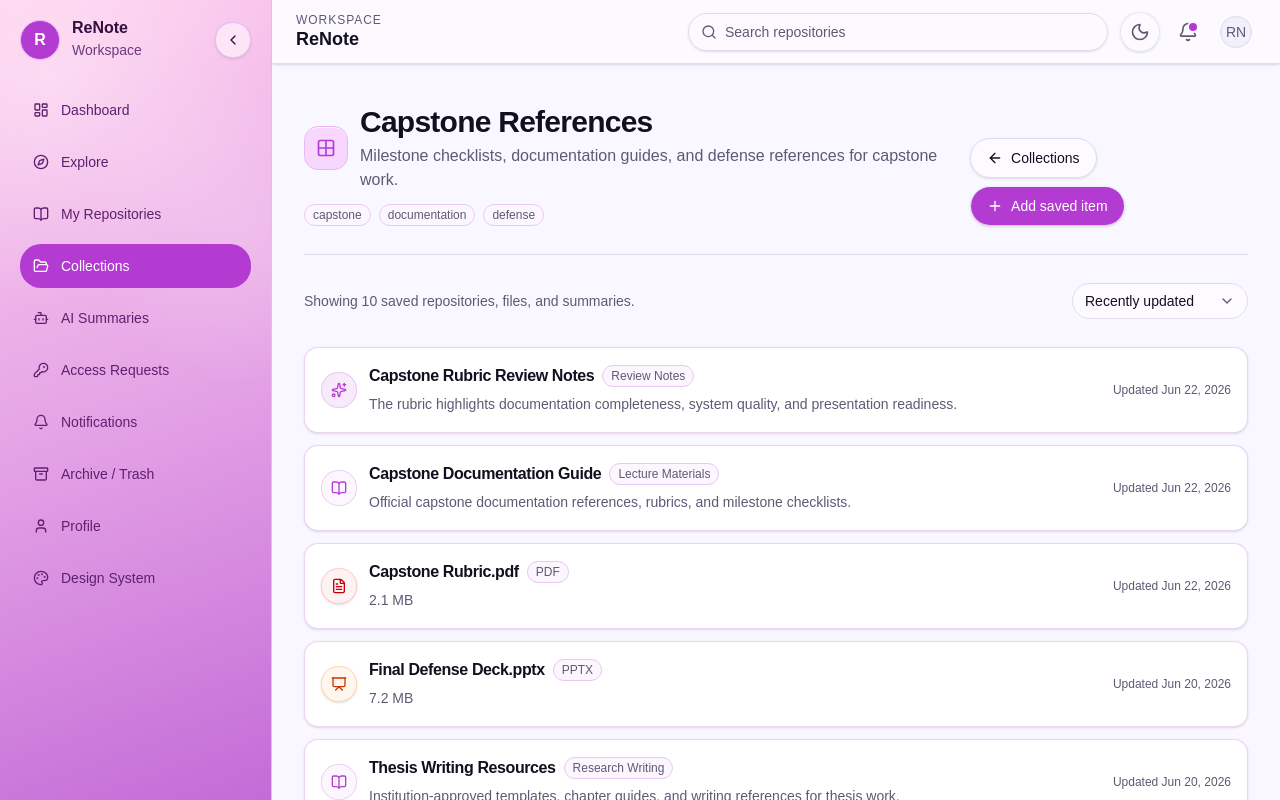
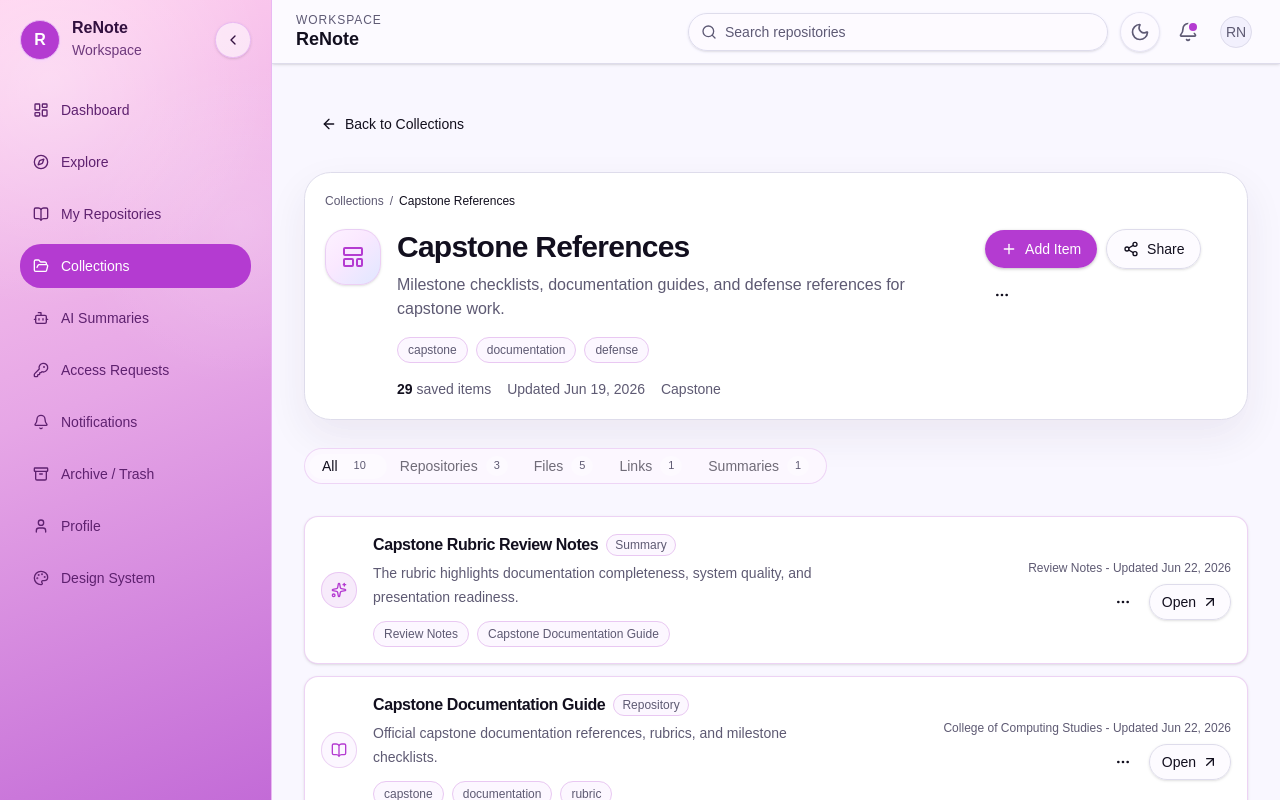
Before and after one commit to AlihCA/renote-development, a React (Vite) app in the folder renote/: page /app/collections/collection-capstone-references in a window 1280 px wide. Built offline with nearby package versions, Linux system fonts and the light colour scheme.

Commit message:
Phase 11.1: Polish Collection Page

```diff
--- a/renote/src/pages/app/CollectionDetailsPage.jsx
+++ b/renote/src/pages/app/CollectionDetailsPage.jsx
@@ -1,29 +1,42 @@
 import { useMemo, useState } from "react"
 import { Link, useParams } from "react-router"
 import {
+  Archive,
   ArrowLeft,
+  ArrowUpRight,
   BookOpen,
+  Bookmark,
   FileQuestion,
+  FileText,
+  GraduationCap,
   Grid2x2,
+  LayoutTemplate,
+  Library,
+  MoreHorizontal,
+  Pencil,
   Plus,
   Search,
+  Share2,
+  ShieldCheck,
   Sparkles,
+  Trash2,
 } from "lucide-react"
 import { toast } from "sonner"
 
 import EmptyState from "@/components/common/EmptyState"
-import PageHeader from "@/components/common/PageHeader"
 import PageShell from "@/components/common/PageShell"
 import FileTypeIcon from "@/components/files/FileTypeIcon"
 import { Badge } from "@/components/ui/badge"
 import { Button } from "@/components/ui/button"
 import {
-  Select,
-  SelectContent,
-  SelectItem,
-  SelectTrigger,
-  SelectValue,
-} from "@/components/ui/select"
+  DropdownMenu,
+  DropdownMenuContent,
+  DropdownMenuItem,
+  DropdownMenuLabel,
+  DropdownMenuSeparator,
+  DropdownMenuTrigger,
+} from "@/components/ui/dropdown-menu"
+import { Tabs, TabsList, TabsTrigger } from "@/components/ui/tabs"
 import {
   mockCollections,
   mockFiles,
@@ -31,12 +44,45 @@ import {
   mockSummaries,
 } from "@/data"
 
+const defaultCover = {
+  coverLabel: "General Study",
+  coverGradient: "linear-gradient(135deg, #FDF2FF 0%, #F5E8FF 50%, #EEF2FF 100%)",
+  coverIcon: "grid",
+}
+
+const coverIconMap = {
+  book: BookOpen,
+  bookmark: Bookmark,
+  document: FileText,
+  graduation: GraduationCap,
+  grid: Grid2x2,
+  library: Library,
+  shield: ShieldCheck,
+  template: LayoutTemplate,
+}
+
+const tabOptions = [
+  { label: "All", value: "all" },
+  { label: "Repositories", value: "repository" },
+  { label: "Files", value: "file" },
+  { label: "Links", value: "link" },
+  { label: "Summaries", value: "summary" },
+]
+
 function formatDate(value) {
   return new Intl.DateTimeFormat("en", {
     month: "short",
     day: "numeric",
     year: "numeric",
   }).format(new Date(value))
+}
+
+function getCollectionCover(collection) {
+  return {
+    coverLabel: collection.coverLabel ?? defaultCover.coverLabel,
+    coverGradient: collection.coverGradient ?? defaultCover.coverGradient,
+    coverIcon: collection.coverIcon ?? defaultCover.coverIcon,
+  }
 }
 
 function getCollectionResources(collection) {
@@ -58,6 +104,22 @@ function getCollectionResources(collection) {
   }
 }
 
+function getFileKind(file) {
+  return String(file.extension ?? file.type ?? "file").toLowerCase()
+}
+
+function getFileTypeLabel(file) {
+  const kind = getFileKind(file)
+
+  if (["url", "link"].includes(kind)) return "Link"
+  if (kind === "pdf") return "PDF"
+  if (["doc", "docx"].includes(kind)) return "Document"
+  if (["ppt", "pptx"].includes(kind)) return "Presentation"
+  if (["xls", "xlsx"].includes(kind)) return "Spreadsheet"
+
+  return kind.toUpperCase()
+}
+
 function getSavedItems(collection) {
   const { files, repositories, summaries } = getCollectionResources(collection)
 
@@ -67,54 +129,132 @@ function getSavedItems(collection) {
       description: repository.description,
       href: `/app/workspace/${repository.id}`,
       id: repository.id,
-      label: repository.subject,
+      label: "Repository",
+      source: repository.ownerName,
+      tags: repository.tags ?? [],
       title: repository.title,
       type: "repository",
     })),
-    ...files.map((file) => ({
+    ...files.map((file) => {
+      const kind = getFileKind(file)
+      const isLink = ["url", "link"].includes(kind)
+
+      return {
         date: file.updatedAt ?? file.uploadedAt,
-      description: file.size,
+        description: isLink
+          ? "External academic resource saved to this study board."
+          : `${getFileTypeLabel(file)} file from the saved repository.`,
         extension: file.extension ?? file.type,
         href: `/app/files/${file.id}`,
         id: file.id,
-      label: (file.extension ?? file.type ?? "Link").toUpperCase(),
+        label: getFileTypeLabel(file),
+        source: file.size,
+        tags: [getFileTypeLabel(file), file.ownerName].filter(Boolean),
         title: file.name,
-      type: "file",
-    })),
+        type: isLink ? "link" : "file",
+      }
+    }),
     ...summaries.map((summary) => ({
       date: summary.generatedAt,
       description: summary.preview,
       href: `/app/summaries/${summary.id}`,
       id: summary.id,
-      label: summary.mode,
+      label: "Summary",
+      source: summary.mode,
+      tags: [summary.mode, summary.repositoryTitle].filter(Boolean),
       title: summary.title,
       type: "summary",
     })),
-  ]
+  ].sort((first, second) => new Date(second.date) - new Date(first.date))
 }
 
-function sortSavedItems(items, sort) {
-  return [...items].sort((first, second) => {
-    if (sort === "az") {
-      return first.title.localeCompare(second.title)
+function getTabCount(items, tabValue) {
+  if (tabValue === "all") {
+    return items.length
   }
 
-    if (sort === "type") {
-      const typeComparison = first.type.localeCompare(second.type)
-
-      if (typeComparison !== 0) {
-        return typeComparison
+  return items.filter((item) => item.type === tabValue).length
 }
 
-      return first.title.localeCompare(second.title)
+function CoverIcon({ collection, className }) {
+  const cover = getCollectionCover(collection)
+  const Icon = coverIconMap[cover.coverIcon] ?? Grid2x2
+
+  return <Icon className={className} />
 }
 
-    return new Date(second.date) - new Date(first.date)
-  })
+function CollectionCoverBadge({ collection }) {
+  const cover = getCollectionCover(collection)
+
+  return (
+    <span
+      className="grid size-14 shrink-0 place-items-center rounded-2xl border border-[#E9C8F2]/80 text-primary shadow-sm dark:border-primary/20"
+      style={{ background: cover.coverGradient }}
+    >
+      <CoverIcon collection={collection} className="size-6" />
+    </span>
+  )
+}
+
+function AddItemDropdown({ className, variant = "default" }) {
+  function handleAddItem() {
+    toast("Adding saved items will be connected later.")
+  }
+
+  return (
+    <DropdownMenu>
+      <DropdownMenuTrigger asChild>
+        <Button className={className} type="button" variant={variant}>
+          <Plus className="size-4" />
+          Add Item
+        </Button>
+      </DropdownMenuTrigger>
+      <DropdownMenuContent align="end">
+        <DropdownMenuLabel>Add saved item</DropdownMenuLabel>
+        {["Repository", "File", "Link", "Summary"].map((item) => (
+          <DropdownMenuItem key={item} onSelect={() => handleAddItem(item)}>
+            <Plus className="size-4" />
+            Add {item.toLowerCase()}
+          </DropdownMenuItem>
+        ))}
+      </DropdownMenuContent>
+    </DropdownMenu>
+  )
+}
+
+function HeaderMoreMenu() {
+  return (
+    <DropdownMenu>
+      <DropdownMenuTrigger asChild>
+        <Button aria-label="More collection actions" size="icon-sm" variant="ghost">
+          <MoreHorizontal className="size-4" />
+        </Button>
+      </DropdownMenuTrigger>
+      <DropdownMenuContent align="end">
+        <DropdownMenuLabel>Collection actions</DropdownMenuLabel>
+        <DropdownMenuItem onSelect={() => toast("Edit collection will be connected later.")}>
+          <Pencil className="size-4" />
+          Edit details
+        </DropdownMenuItem>
+        <DropdownMenuItem onSelect={() => toast("Archive collection will be connected later.")}>
+          <Archive className="size-4" />
+          Archive
+        </DropdownMenuItem>
+        <DropdownMenuSeparator />
+        <DropdownMenuItem
+          onSelect={() => toast("Delete collection will be connected later.")}
+          variant="destructive"
+        >
+          <Trash2 className="size-4" />
+          Delete
+        </DropdownMenuItem>
+      </DropdownMenuContent>
+    </DropdownMenu>
+  )
 }
 
 function SavedItemIcon({ item }) {
-  if (item.type === "file") {
+  if (item.type === "file" || item.type === "link") {
     return <FileTypeIcon extension={item.extension ?? item.type} size="sm" />
   }
 
@@ -133,9 +273,36 @@ function SavedItemIcon({ item }) {
   )
 }
 
+function SavedItemMoreMenu({ item }) {
+  return (
+    <DropdownMenu>
+      <DropdownMenuTrigger asChild>
+        <Button aria-label={`More actions for ${item.title}`} size="icon-sm" variant="ghost">
+          <MoreHorizontal className="size-4" />
+        </Button>
+      </DropdownMenuTrigger>
+      <DropdownMenuContent align="end">
+        <DropdownMenuLabel>Saved item actions</DropdownMenuLabel>
+        <DropdownMenuItem onSelect={() => toast("Notes will be connected later.")}>
+          <Pencil className="size-4" />
+          Add note
+        </DropdownMenuItem>
+        <DropdownMenuSeparator />
+        <DropdownMenuItem
+          onSelect={() => toast("Removing saved items will be connected later.")}
+          variant="destructive"
+        >
+          <Trash2 className="size-4" />
+          Remove from board
+        </DropdownMenuItem>
+      </DropdownMenuContent>
+    </DropdownMenu>
+  )
+}
+
 function SavedItemRow({ item }) {
   return (
-    <article className="flex flex-col gap-3 rounded-lg border border-[#E9C8F2]/80 bg-white p-4 shadow-sm transition-colors hover:border-primary/35 hover:bg-[#FFF8FE] dark:border-primary/20 dark:bg-card dark:hover:bg-primary/5 sm:flex-row sm:items-center">
+    <article className="flex flex-col gap-4 rounded-lg border border-[#E9C8F2]/80 bg-white p-4 shadow-sm transition-colors hover:border-primary/35 hover:bg-[#FFF8FE] dark:border-primary/20 dark:bg-card dark:hover:bg-primary/5 sm:flex-row sm:items-center">
       <SavedItemIcon item={item} />
 
       <div className="min-w-0 flex-1">
@@ -156,23 +323,117 @@ function SavedItemRow({ item }) {
         <p className="mt-1 line-clamp-2 text-sm leading-6 text-muted-foreground">
           {item.description}
         </p>
+        <div className="mt-3 flex flex-wrap gap-2">
+          {item.tags.slice(0, 3).map((tag) => (
+            <Badge
+              className="rounded-lg border-[#E9C8F2] bg-[#FCF7FF] px-2.5 py-1 text-xs font-medium text-muted-foreground dark:border-primary/20 dark:bg-primary/5"
+              key={tag}
+              variant="outline"
+            >
+              {tag}
+            </Badge>
+          ))}
+        </div>
       </div>
 
-      <p className="text-xs text-muted-foreground sm:text-right">
-        Updated {formatDate(item.date)}
+      <div className="flex shrink-0 flex-wrap items-center gap-2 sm:justify-end">
+        <p className="w-full text-xs text-muted-foreground sm:text-right">
+          {item.source} - Updated {formatDate(item.date)}
         </p>
+        <SavedItemMoreMenu item={item} />
+        <Button asChild size="sm" variant="outline">
+          <Link to={item.href}>
+            Open
+            <ArrowUpRight className="size-4" />
+          </Link>
+        </Button>
+      </div>
     </article>
+  )
+}
+
+function CollectionHeader({ collection }) {
+  return (
+    <section className="renote-card space-y-5 p-4 sm:p-5">
+      <nav
+        aria-label="Collection location"
+        className="flex flex-wrap items-center gap-1.5 text-xs text-muted-foreground"
+      >
+        <Link className="transition hover:text-primary" to="/app/collections">
+          Collections
+        </Link>
+        <span>/</span>
+        <span className="line-clamp-1 text-foreground">{collection.title}</span>
+      </nav>
+
+      <div className="flex flex-col gap-4 lg:flex-row lg:items-start lg:justify-between">
+        <div className="flex min-w-0 items-start gap-4">
+          <CollectionCoverBadge collection={collection} />
+          <div className="min-w-0">
+            <h1 className="text-2xl font-semibold tracking-tight sm:text-3xl">
+              {collection.title}
+            </h1>
+            <p className="mt-2 max-w-3xl text-sm leading-6 text-muted-foreground sm:text-base">
+              {collection.description}
+            </p>
+
+            <div className="mt-4 flex flex-wrap gap-2">
+              {(collection.previewTags ?? []).map((tag) => (
+                <Badge
+                  className="rounded-lg border-[#E9C8F2] bg-[#FCF7FF] px-2.5 py-1 text-xs font-medium text-muted-foreground dark:border-primary/20 dark:bg-primary/5"
+                  key={tag}
+                  variant="outline"
+                >
+                  {tag}
+                </Badge>
+              ))}
+            </div>
+
+            <div className="mt-4 flex flex-wrap gap-x-4 gap-y-1 text-sm text-muted-foreground">
+              <span>
+                <span className="font-semibold text-foreground">
+                  {collection.savedCount ?? 0}
+                </span>{" "}
+                saved items
+              </span>
+              <span>Updated {formatDate(collection.updatedAt)}</span>
+              <span>{getCollectionCover(collection).coverLabel}</span>
+            </div>
+          </div>
+        </div>
+
+        <div className="flex flex-wrap items-center gap-2">
+          <AddItemDropdown />
+          <Button
+            onClick={() => toast("Collection sharing will be connected later.")}
+            type="button"
+            variant="outline"
+          >
+            <Share2 className="size-4" />
+            Share
+          </Button>
+          <HeaderMoreMenu />
+        </div>
+      </div>
+    </section>
   )
 }
 
 function CollectionDetailsPage() {
   const { collectionId } = useParams()
-  const [sort, setSort] = useState("updated")
+  const [activeTab, setActiveTab] = useState("all")
   const collection = mockCollections.find((item) => item.id === collectionId)
   const savedItems = useMemo(
-    () => (collection ? sortSavedItems(getSavedItems(collection), sort) : []),
-    [collection, sort]
+    () => (collection ? getSavedItems(collection) : []),
+    [collection]
   )
+  const filteredItems = useMemo(() => {
+    if (activeTab === "all") {
+      return savedItems
+    }
+
+    return savedItems.filter((item) => item.type === activeTab)
+  }, [activeTab, savedItems])
 
   if (!collection) {
     return (
@@ -193,75 +454,44 @@ function CollectionDetailsPage() {
 
   return (
     <PageShell className="space-y-7">
-      <PageHeader
-        actions={
-          <>
-            <Button asChild variant="outline">
+      <Button asChild className="w-fit" variant="ghost">
         <Link to="/app/collections">
           <ArrowLeft className="size-4" />
-                Collections
+          Back to Collections
         </Link>
       </Button>
-            <Button
-              onClick={() => toast("Add saved item will be connected later.")}
-              type="button"
+
+      <CollectionHeader collection={collection} />
+
+      <Tabs
+        className="space-y-4"
+        onValueChange={setActiveTab}
+        value={activeTab}
       >
-              <Plus className="size-4" />
-              Add saved item
-            </Button>
-          </>
-        }
-        description={collection.description}
-        icon={Grid2x2}
-        title={collection.title}
-      >
-        <div className="flex flex-wrap gap-2">
-          {(collection.previewTags ?? []).map((tag) => (
-            <Badge
-              className="rounded-lg border-[#E9C8F2] bg-[#FCF7FF] text-xs text-muted-foreground dark:border-primary/20 dark:bg-primary/5"
-              key={tag}
-              variant="outline"
-            >
-              {tag}
-            </Badge>
+        <div className="overflow-x-auto pb-1">
+          <TabsList className="min-w-max border border-[#E9C8F2]/70 bg-[#FCF7FF] dark:border-primary/20 dark:bg-primary/5">
+            {tabOptions.map((tab) => (
+              <TabsTrigger key={tab.value} value={tab.value}>
+                {tab.label}
+                <span className="rounded-full bg-background/80 px-2 py-0.5 text-[11px] text-muted-foreground">
+                  {getTabCount(savedItems, tab.value)}
+                </span>
+              </TabsTrigger>
             ))}
+          </TabsList>
         </div>
-      </PageHeader>
+      </Tabs>
 
-      <section className="flex flex-col gap-3 sm:flex-row sm:items-center sm:justify-between">
-        <p className="text-sm text-muted-foreground">
-          Showing {savedItems.length} saved repositories, files, and summaries.
-        </p>
-        <Select onValueChange={setSort} value={sort}>
-          <SelectTrigger className="w-full border-border bg-background/80 sm:w-44">
-            <SelectValue placeholder="Sort saved items" />
-          </SelectTrigger>
-          <SelectContent>
-            <SelectItem value="updated">Recently updated</SelectItem>
-            <SelectItem value="az">A-Z</SelectItem>
-            <SelectItem value="type">Type</SelectItem>
-          </SelectContent>
-        </Select>
-      </section>
-
-      {savedItems.length > 0 ? (
+      {filteredItems.length > 0 ? (
         <div className="space-y-3">
-          {savedItems.map((item) => (
+          {filteredItems.map((item) => (
             <SavedItemRow item={item} key={`${item.type}-${item.id}`} />
           ))}
         </div>
       ) : (
         <EmptyState
-          action={
-            <Button
-              onClick={() => toast("Add saved item will be connected later.")}
-              type="button"
-            >
-              <Plus className="size-4" />
-              Add saved item
-            </Button>
-          }
-          description="Add repositories, files, links, or summaries to start building this study board."
+          action={<AddItemDropdown />}
+          description="Add repositories, files, links, or summaries to build this study board."
           icon={Search}
           title="No saved items yet"
         />
```
Lines whose indentation alone changed are shown as unchanged.
